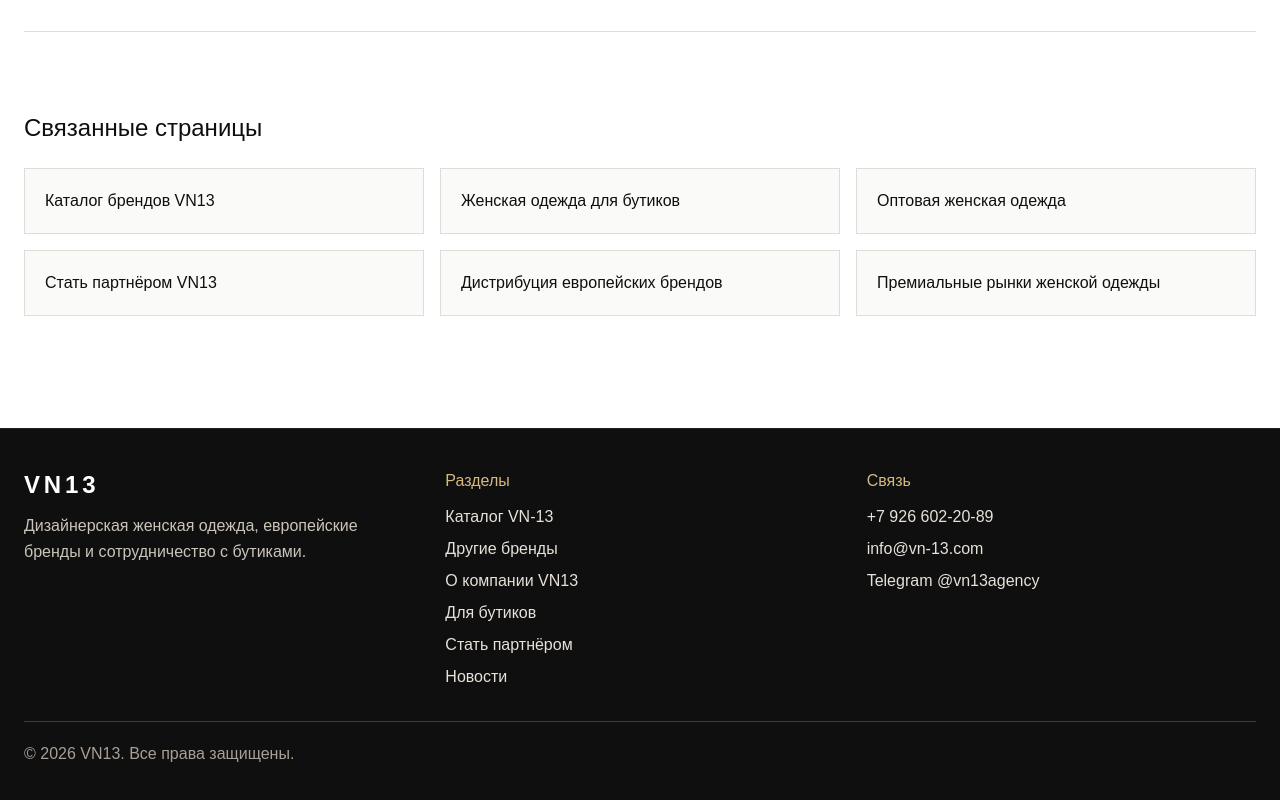
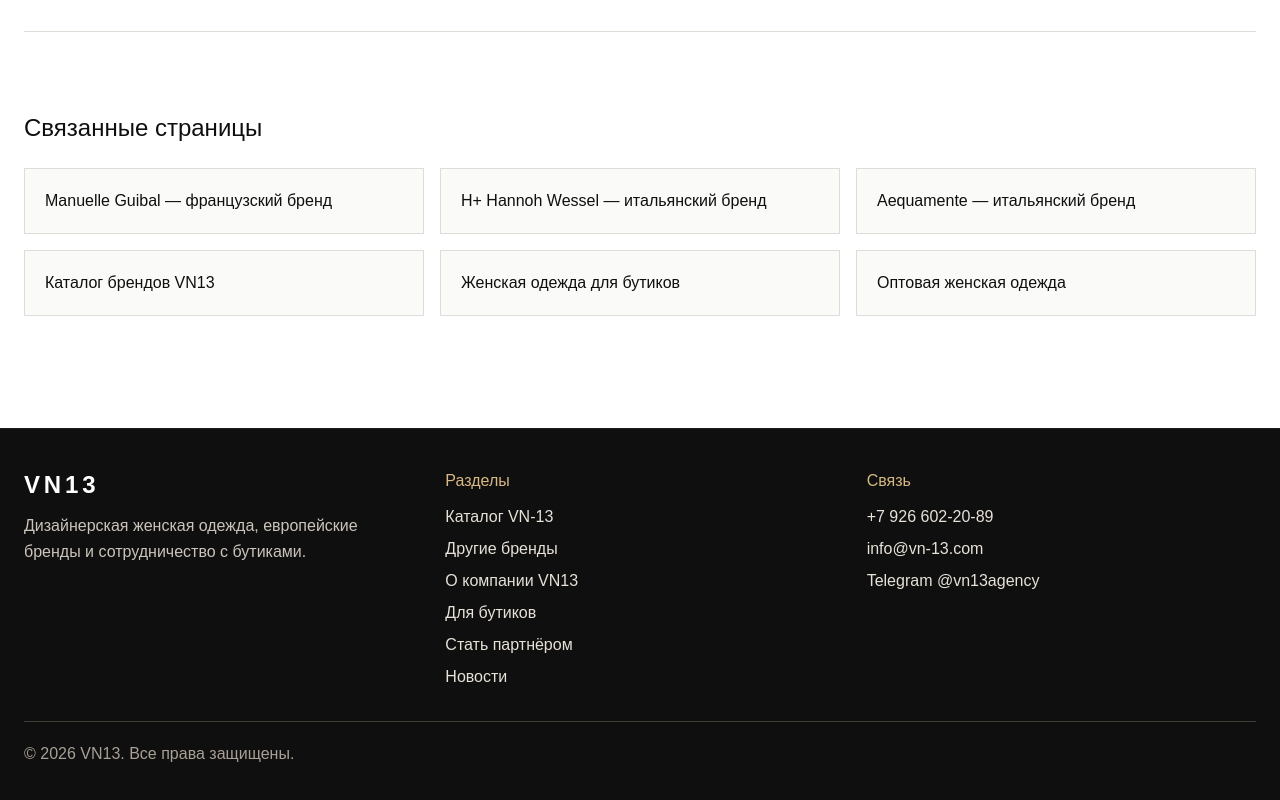
Before and after one commit to coffeeshop13/vn-13, a Next.js app: page /evropeyskie-brendy-zhenskoy-odezhdy in a window 1280 px wide. Shown: the part 3324-4124 px from the top of the page. Built offline with nearby package versions, Linux system fonts and the light colour scheme.

Commit message:
Strengthen European brand internal linking

```diff
--- a/app/evropeyskie-brendy-zhenskoy-odezhdy/page.tsx
+++ b/app/evropeyskie-brendy-zhenskoy-odezhdy/page.tsx
@@ -105,6 +105,9 @@
         },
       ]}
       relatedLinks={[
+        { href: '/brands/manuelle-guibal', label: 'Manuelle Guibal — французский бренд' },
+        { href: '/brands/hannoh-wessel', label: 'H+ Hannoh Wessel — итальянский бренд' },
+        { href: '/brands/aequamente', label: 'Aequamente — итальянский бренд' },
         { href: '/brands', label: 'Каталог брендов VN13' },
         { href: '/zhenskaya-odezhda-dlya-butikov', label: 'Женская одежда для бутиков' },
         { href: '/optovaya-zhenskaya-odezhda', label: 'Оптовая женская одежда' },
```
